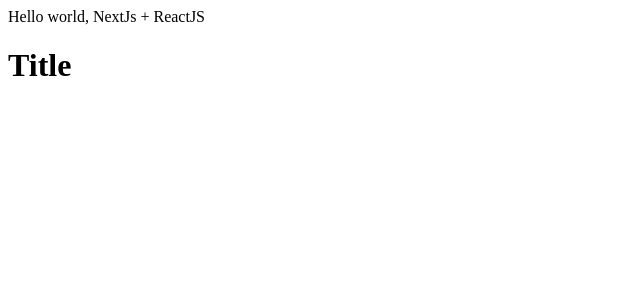
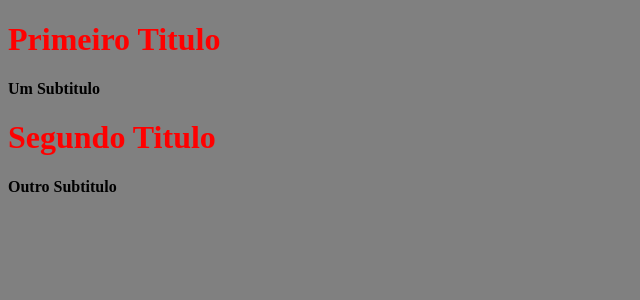
Before and after one commit to ChristyanShindy/react-nextjs-exemplos, a Next.js app: page / in a window 1280 px wide. Shown: the top 300 px of the page, without its empty margins (0-640 px from the left). Built offline with nearby package versions, Linux system fonts and the light colour scheme.

Commit message:
criado estilo global

```diff
--- /dev/null
+++ b/pages/_app.jsx
@@ -0,0 +1,8 @@
+//Arquivo que conseguimos fazer algumas configurações do next
+//Padrão Next para poder importar padrão Global
+import '../src/style.css'
+function App ({ Component, pageProps}) {
+  return <Component { ...pageProps}/> //Padrão Next para poder funcionar padrão Global
+}
+
+export default App
--- a/pages/index.jsx
+++ b/pages/index.jsx
@@ -1,11 +1,13 @@
 import Title from "../src/components/title/title"
-
+import Subtitle from "../src/components/subtitle/Subtitle"
 //Arquivo responsavel pela pagina inicial
 function HomePage () {
   return(
     <div>
-      Hello  world, NextJs + ReactJS
-      <Title/>
+      <Title>Primeiro Titulo</Title>
+      <Subtitle text="Um Subtitulo"/>
+      <Title>Segundo Titulo </Title>
+      <Subtitle text="Outro Subtitulo"/>
     </div>
   )
 }
--- /dev/null
+++ b/src/components/subtitle/Subtitle.jsx
@@ -0,0 +1,13 @@
+//Exemplo de componente react com props (atributos)
+
+function Subtitle (props) {
+  return (
+    <h4>{ props.text }</h4>
+  )
+}
+
+Subtitle.defaultProps = {
+  text: "Qualquer coisa"
+}
+
+export default Subtitle
--- a/src/components/title/Title.jsx
+++ b/src/components/title/Title.jsx
@@ -1,6 +1,9 @@
-function Title () {
+//Exemplo de componente react com Children(filhos)
+import styles from './Title.module.css'
+
+function Title (props) {
   return(
-    <h1>Title</h1>
+    <h1 className={styles.title}> { props.children } </h1>
   )
 }
 
--- /dev/null
+++ b/src/components/title/Title.module.css
@@ -0,0 +1,3 @@
+.title {
+  color: red;
+}
--- /dev/null
+++ b/src/style.css
@@ -0,0 +1,3 @@
+body {
+  background-color: gray;
+}
```
Also changed, not shown: package.json (+10 -2 lines), src/components/subtitle/Subtitle.module.css (added), 1 other file (tests, documents, lock files or other folders).
